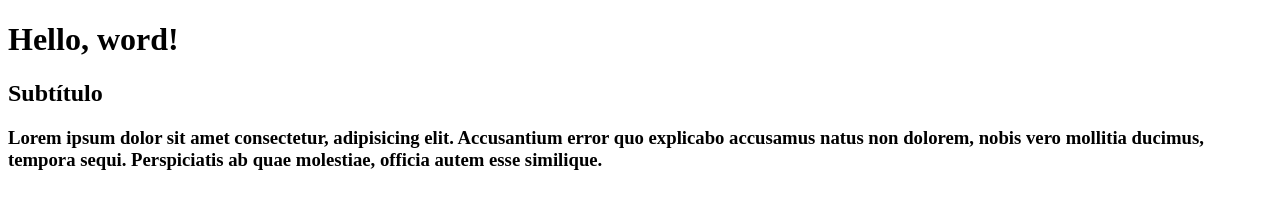
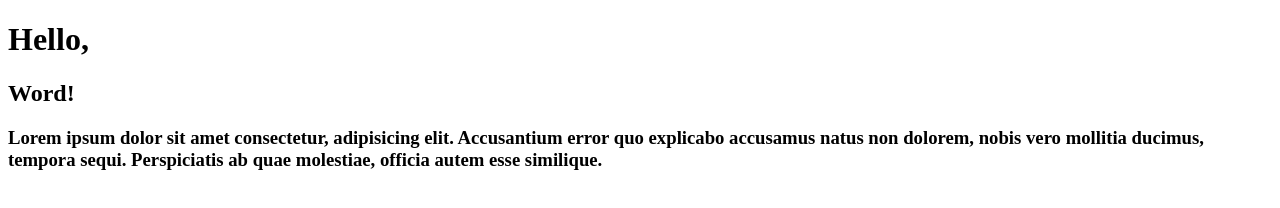
Before and after one commit to romuloff22/curso-git, a plain HTML site: page index.html in a window 1280 px wide. Drawn offline with Linux system fonts and the light colour scheme.

Commit message:
[Outro DEV] Commit atualizado

```diff
--- a/index.html
+++ b/index.html
@@ -8,9 +8,9 @@
 </head>
 <body>
     <h1>
-        Hello, word!
+        Hello,
     </h1>
-    <h2>Subtítulo</h2>
+    <h2>Word!</h2>
     <h3>Lorem ipsum dolor sit amet consectetur, adipisicing elit. Accusantium error quo explicabo accusamus natus non dolorem, nobis vero mollitia ducimus, tempora sequi. Perspiciatis ab quae molestiae, officia autem esse similique.
     </h3>
 </body>
```
